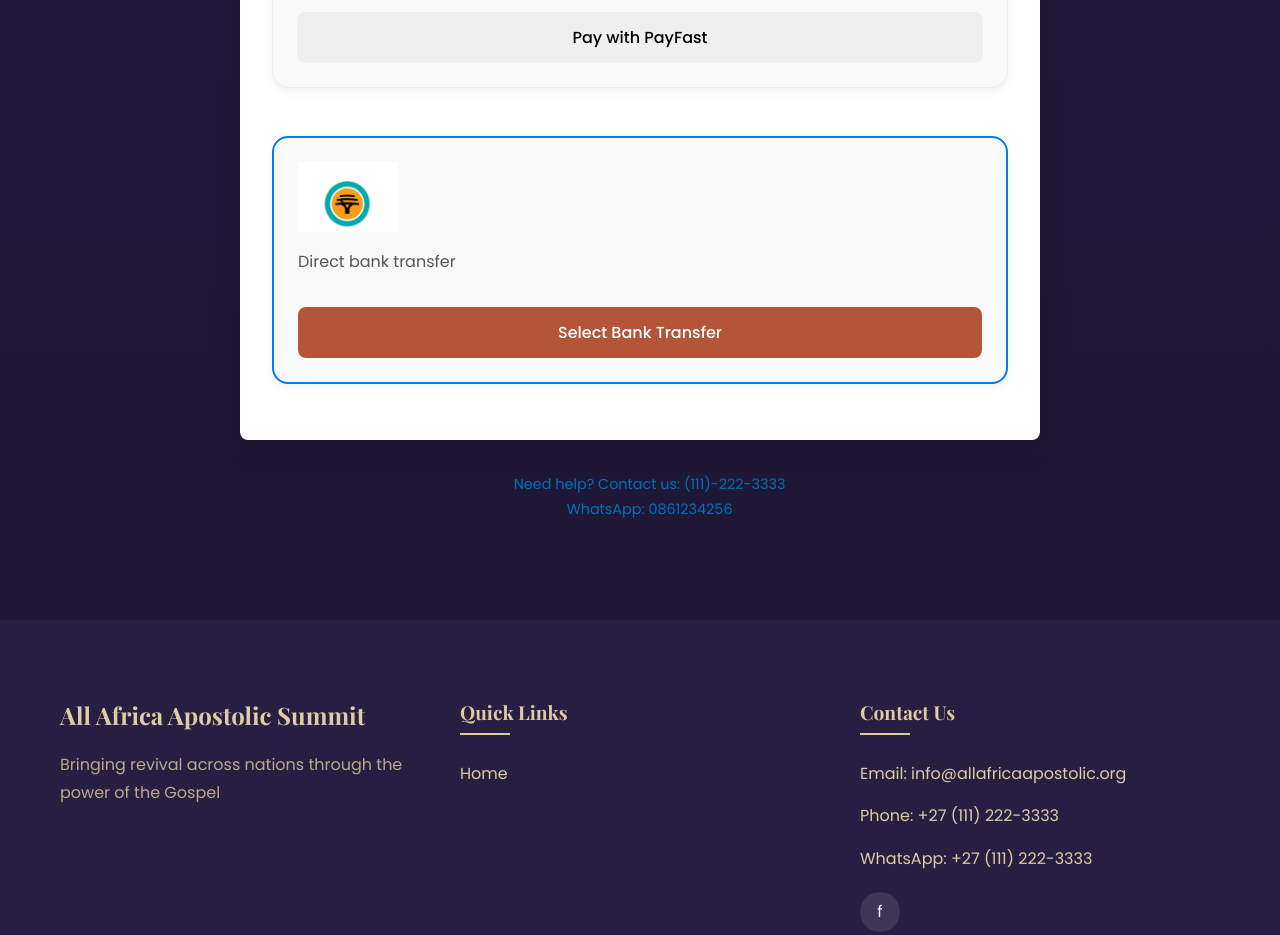
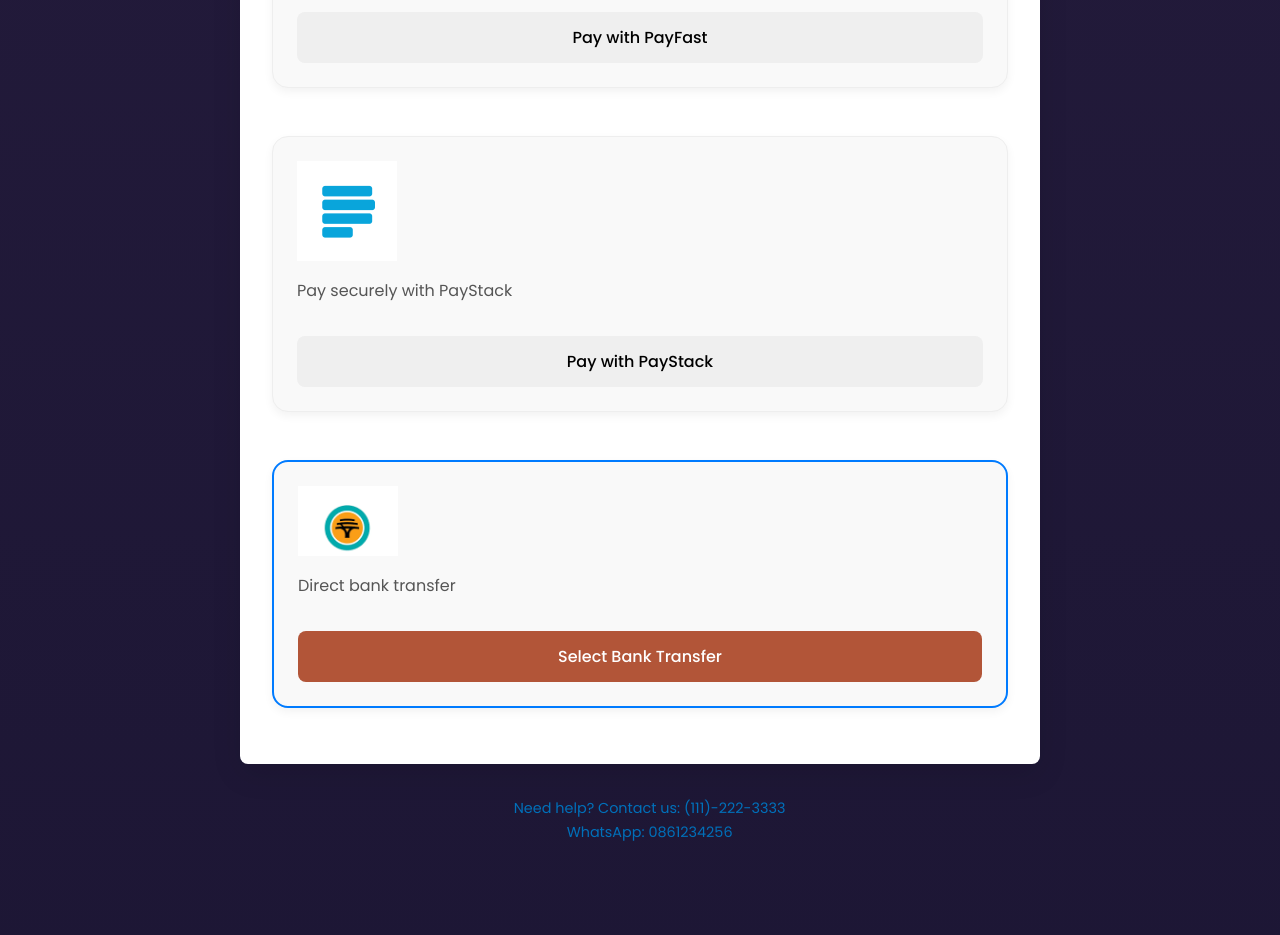
Before and after one commit to Lint2016/All_Africa_Summit, a plain HTML site: page register.html in a window 1280 px wide. Shown: the part 1640-2575 px from the top of the page. Drawn offline with nearby package versions, Linux system fonts and the light colour scheme; some packages are replaced by stand-ins of ours; no server answers; a script that the page names is missing.

Commit message:
paystack payment option added

```diff
--- a/register.html
+++ b/register.html
@@ -195,6 +195,13 @@
                         <img src="images/payfast-logo.png" alt="PayFast Logo">
                         <p>Pay securely with PayFast</p>
                         <button type="button" class="cta payfast-btn select-payment">Pay with PayFast</button>
+                    </div>
+
+                     <!-- PayStack Option -->
+                    <div class="payment-card paystack" data-payment-method="paystack">
+                        <img src="images/Paystack-mark-white-twitter.png" alt="PayStack Logo">
+                        <p>Pay securely with PayStack</p>
+                        <button type="button" class="cta payfast-btn select-payment">Pay with PayStack</button>
                     </div>
 
                     <!-- Bank Transfer Option -->
```
Also changed, not shown: images/Paystack-mark-white-twitter.png (added).
